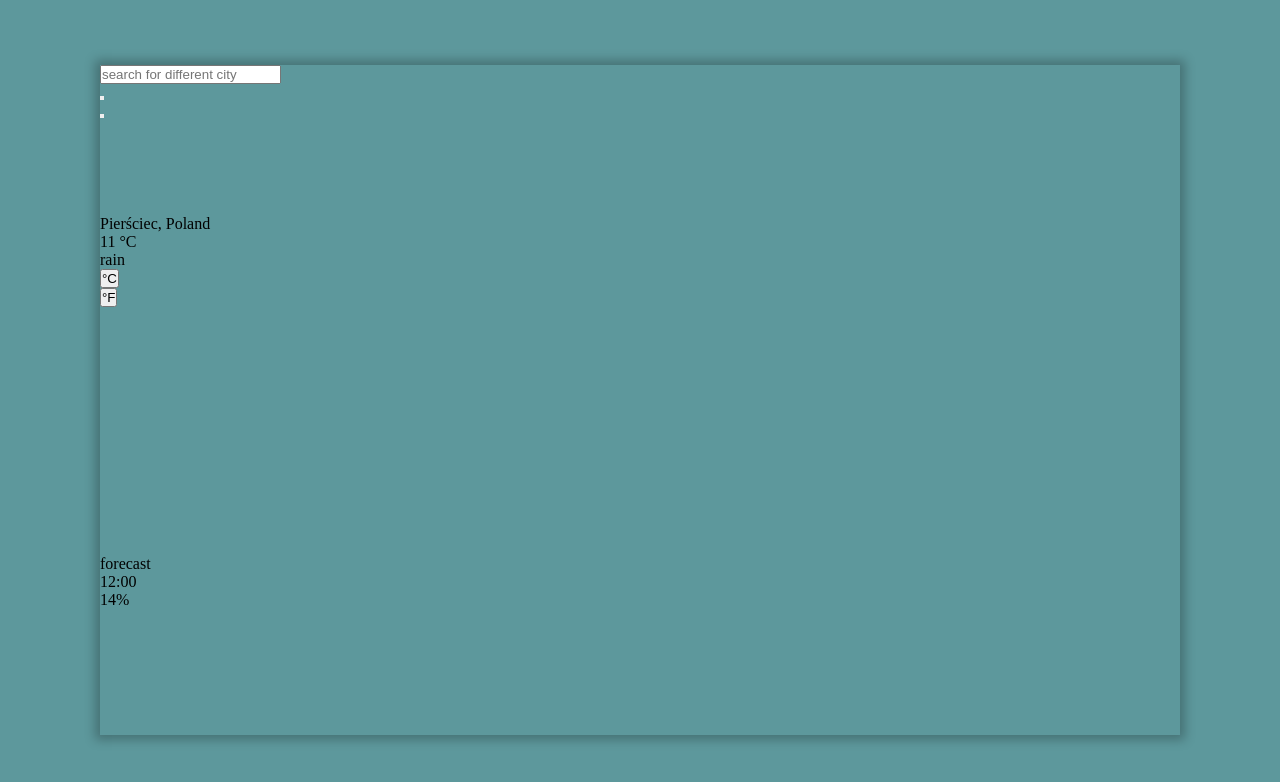
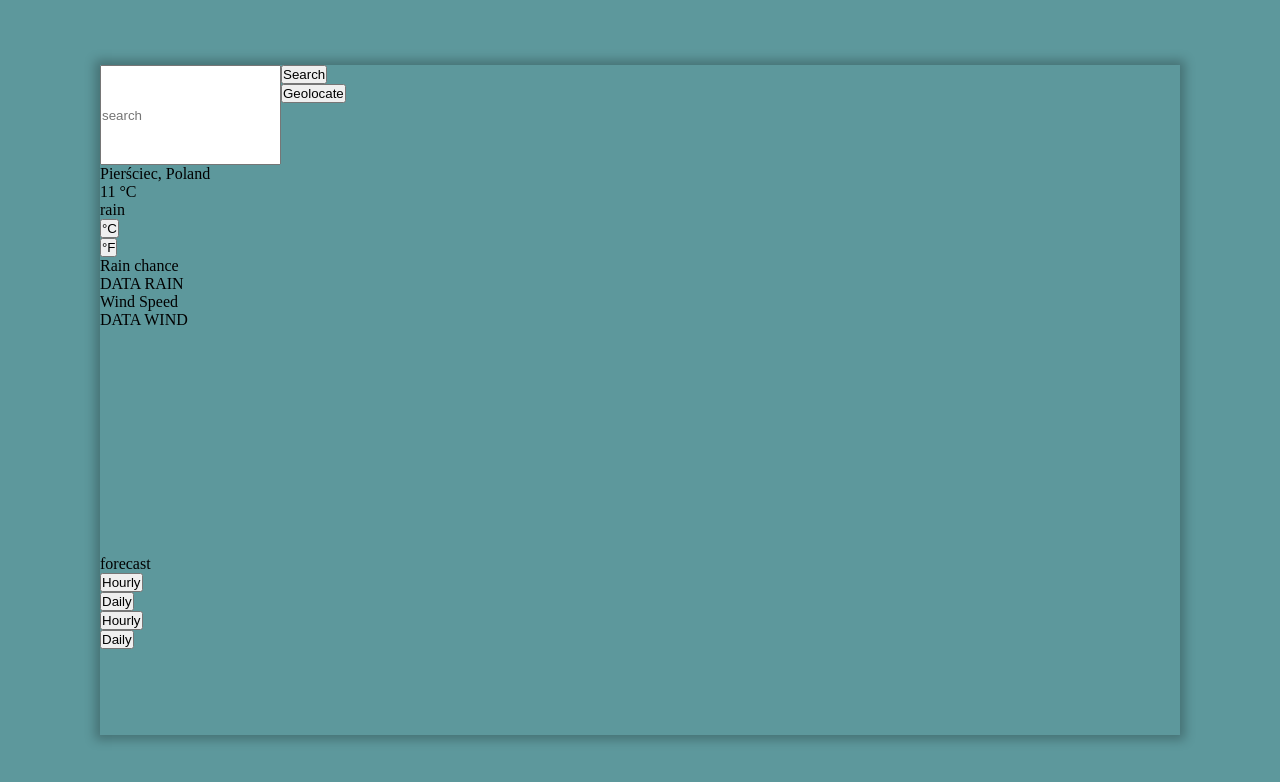
Before and after one commit to dkacza/Weather-app, a website: page index.html in a window 1280 px wide. Drawn offline with Linux system fonts and the light colour scheme.

Commit message:
Implemented initial HTML structure, ready for MVP development

```diff
--- a/index.html
+++ b/index.html
@@ -11,39 +11,37 @@
     <body>
         <div class="container">
             <section class="search">
-                <input type="text" placeholder="search for different city" />
+                <input type="text" placeholder="search" class="searchbar" />
                 <div class="buttons-container">
-                    <button class="search-btn"></button>
+                    <button class="search-btn">Search</button>
                     <div class="divider"></div>
-                    <button class="geolocate-btn"></button>
+                    <button class="geolocate-btn">Geolocate</button>
                 </div>
             </section>
 
             <main class="current">
                 <div class="city-info">Pierściec, Poland</div>
                 <div class="weather-data-container">
-
                     <div class="main-data-container">
                         <div class="temperature">11 °C</div>
                         <div class="conditions">rain</div>
                         <div class="unit-toggle">
-                            <button class="celcius">°C</button>
+                            <button class="celcius-btn">°C</button>
                             <div class="divider"></div>
-                            <button class="fahrenheit">°F</button>
+                            <button class="fahrenheit-btn">°F</button>
                         </div>
                     </div>
 
                     <div class="additional-data-container">
                         <div class="rain-chance">
-                            <div class="icon rain"></div>
-                            <div class="data rain"></div>
+                            <div class="icon rain">Rain chance</div>
+                            <div class="data rain">DATA RAIN</div>
                         </div>
                         <div class="wind-speed">
-                            <div class="icon wind"></div>
-                            <div class="data wind"></div>
+                            <div class="icon wind">Wind Speed</div>
+                            <div class="data wind">DATA WIND</div>
                         </div>
                     </div>
-
                 </div>
             </main>
 
@@ -51,11 +49,15 @@
                 <div class="divisor">
                     <div class="forecast-text">forecast</div>
                     <div class="dividing-line"></div>
-                    <div class="toggle-forecast-upper"></div>
+                    <div class="toggle-forecast upper">
+                        <button class="hourly-btn">Hourly</button>
+                        <div class="divider"></div>
+                        <button class="daily-btn">Daily</button>
+                    </div>
                 </div>
 
                 <div class="tiles">
-                    <div class="tile">
+                    <!-- <div class="tile">
                         <div class="hour">12:00</div>
                         <div class="weatherType">
                             <div class="background">
@@ -63,10 +65,14 @@
                             </div>
                         </div>
                         <div class="rain-chance">14%</div>
-                    </div>
+                    </div> -->
                 </div>
 
-                <div class="toggle-forecast-lower"></div>
+                <div class="toggle-forecast lower">
+                    <button class="hourly-btn">Hourly</button>
+                    <div class="divider"></div>
+                    <button class="daily-btn">Daily</button>
+                </div>
             </section>
         </div>
     </body>
--- a/scss/main.scss
+++ b/scss/main.scss
@@ -12,13 +12,18 @@ div.container {
     width: 100vw;
     height: 100vh;
     max-width: 1080px;
+    overflow: hidden;
     @include centerAbsolute;
 
     display: flex;
     flex-direction: column;
 
     section.search {
-        flex-basis: 150px;
+        flex-basis: 100px;
+
+        display: flex;
+        flex-direction: row;
+
     }
     main.current {
         flex-grow: 1;
@@ -30,6 +35,10 @@ div.container {
 @media(min-width: 900px) {
     div.container {
         max-height: 670px;
+
+        section.search {
+            max-width: 80%;
+        }
     }
 }
 @media(min-width: 1200px) {
```
Also changed, not shown: css/main.css.
